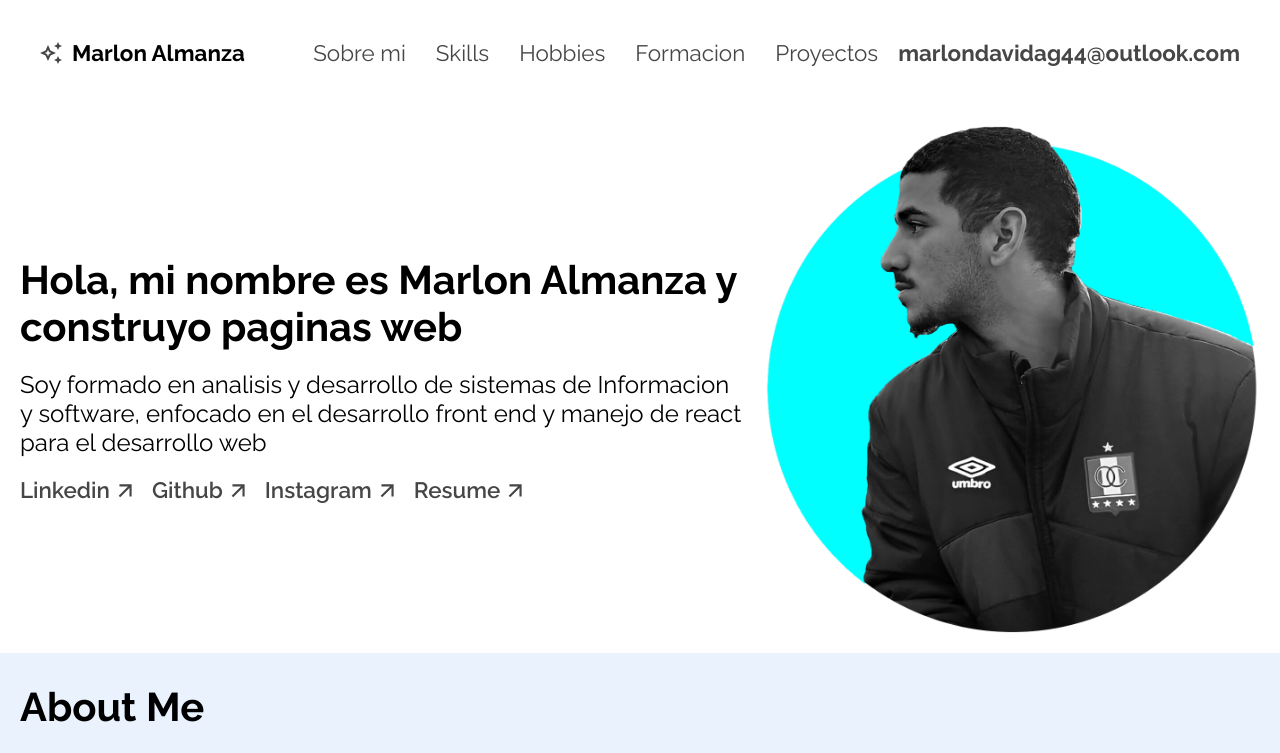
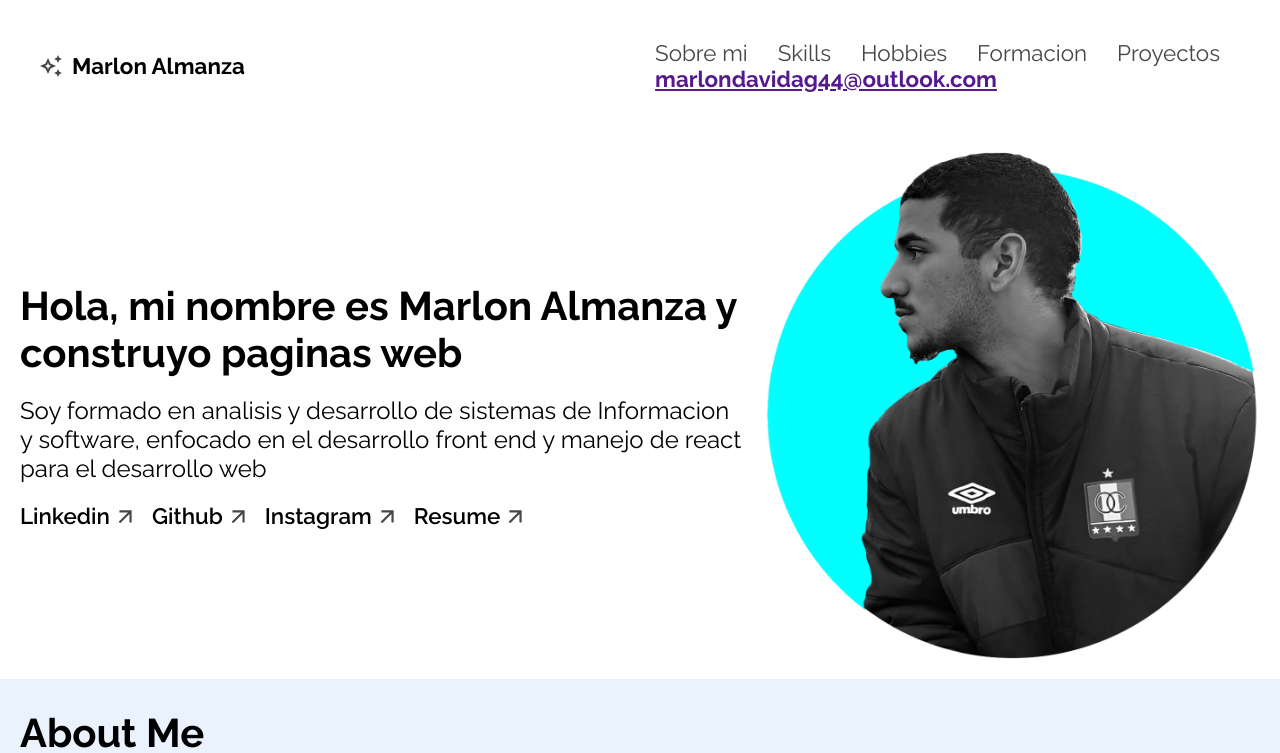
Before and after one commit to Marlon-44/portfolio_alura_example, a React (Vite) app: page / in a window 1280 px wide. Shown: the top 753 px of the page. Built offline with nearby package versions, Linux system fonts and the light colour scheme.

Commit message:
Update Header.module.css

```diff
--- a/src/components/Header/Header.module.css
+++ b/src/components/Header/Header.module.css
@@ -8,12 +8,12 @@ header{
     box-sizing: border-box;
 }
 
-nav{
+.nav{
     display: flex;
     box-sizing: border-box;
 }
 
-a{
+.item{
     text-decoration: none;
     color: #464646
 }
```
